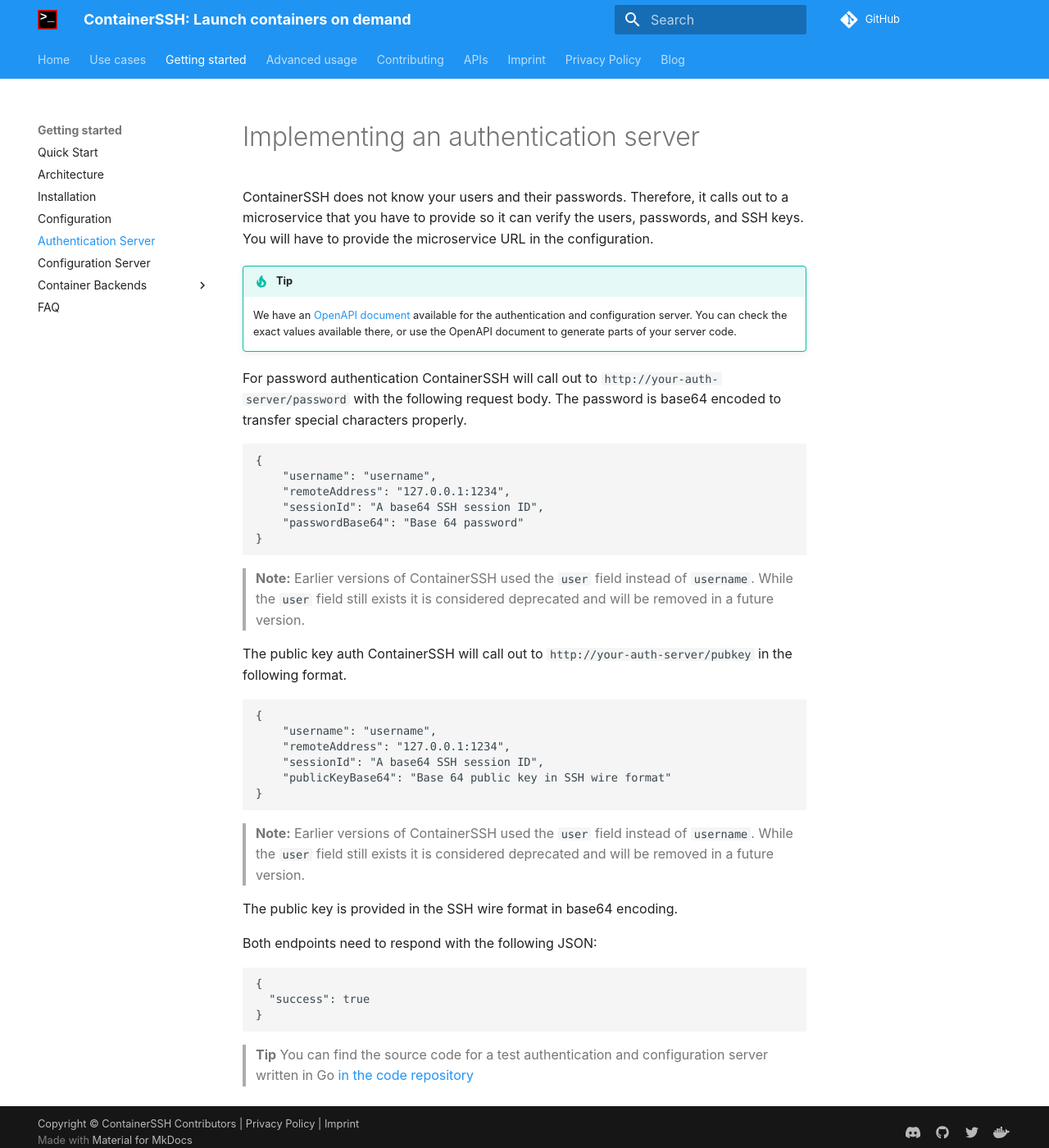
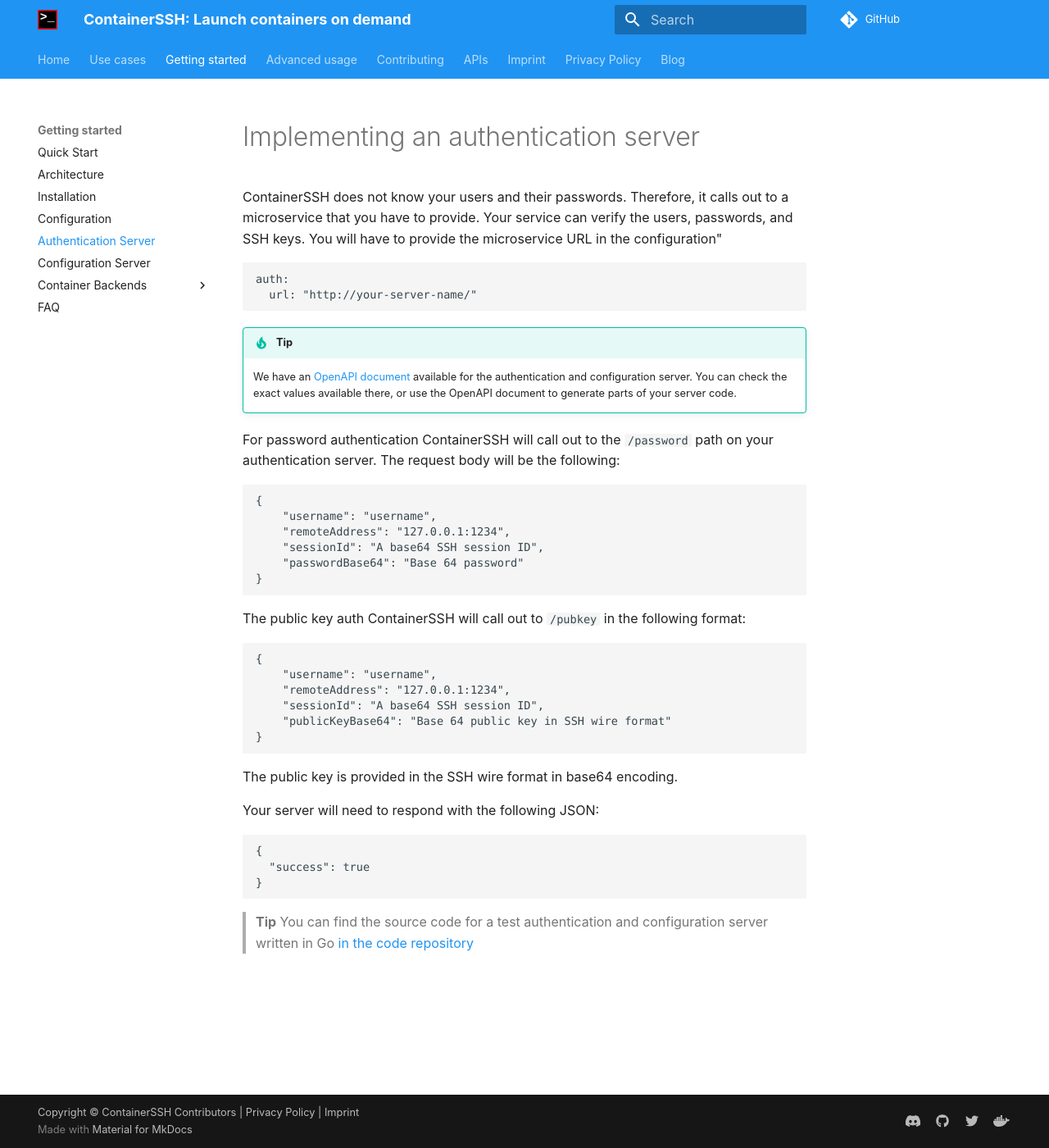
Before and after one commit to ContainerSSH/containerssh.github.io, an MkDocs documentation site: the page built from docs/getting-started/authserver.md, in a window 1280 px wide and 1400 px high. Shown: the whole window at 82% size. Built offline with MkDocs 1.6.1 and Material for MkDocs 9.7.7, drawn with Linux system fonts in a browser that asks for light colours; comment, search, counter and statistics services are not loaded.

Commit message:
Doc fixes

````diff
--- a/docs/getting-started/authserver.md
+++ b/docs/getting-started/authserver.md
@@ -1,11 +1,16 @@
 <h1>Implementing an authentication server</h1>
 
-ContainerSSH does not know your users and their passwords. Therefore, it calls out to a microservice that you have to provide so it can verify the users, passwords, and SSH keys. You will have to provide the microservice URL in the configuration.
+ContainerSSH does not know your users and their passwords. Therefore, it calls out to a microservice that you have to provide. Your service can verify the users, passwords, and SSH keys. You will have to provide the microservice URL in the configuration"
+
+```yaml
+auth:
+  url: "http://your-server-name/"
+```
 
 !!! tip
-    We have an [OpenAPI document](../api/authconfig) available for the authentication and configuration server. You can check the exact values available there, or use the OpenAPI document to generate parts of your server code.
+    We have an [OpenAPI document](/api/authconfig) available for the authentication and configuration server. You can check the exact values available there, or use the OpenAPI document to generate parts of your server code.
 
-For password authentication ContainerSSH will call out to `http://your-auth-server/password` with the following request body. The password is base64 encoded to transfer special characters properly.
+For password authentication ContainerSSH will call out to the `/password` path on your authentication server. The request body will be the following:
 
 ```json
 {
@@ -16,10 +21,7 @@
 }
 ```
 
-> **Note:** Earlier versions of ContainerSSH used the `user` field instead of `username`. While the `user` field still
-> exists it is considered deprecated and will be removed in a future version.
-
-The public key auth ContainerSSH will call out to `http://your-auth-server/pubkey` in the following format.
+The public key auth ContainerSSH will call out to `/pubkey` in the following format:
 
 ```json
 {
@@ -30,12 +32,9 @@
 }
 ```
 
-> **Note:** Earlier versions of ContainerSSH used the `user` field instead of `username`. While the `user` field still
-> exists it is considered deprecated and will be removed in a future version.
-
 The public key is provided in the SSH wire format in base64 encoding.
 
-Both endpoints need to respond with the following JSON:
+Your server will need to respond with the following JSON:
 
 ```json
 {
````
Also changed, not shown: docs/getting-started/configserver.md (+5 -10 lines), docs/getting-started/index.md (+12 -2 lines).
